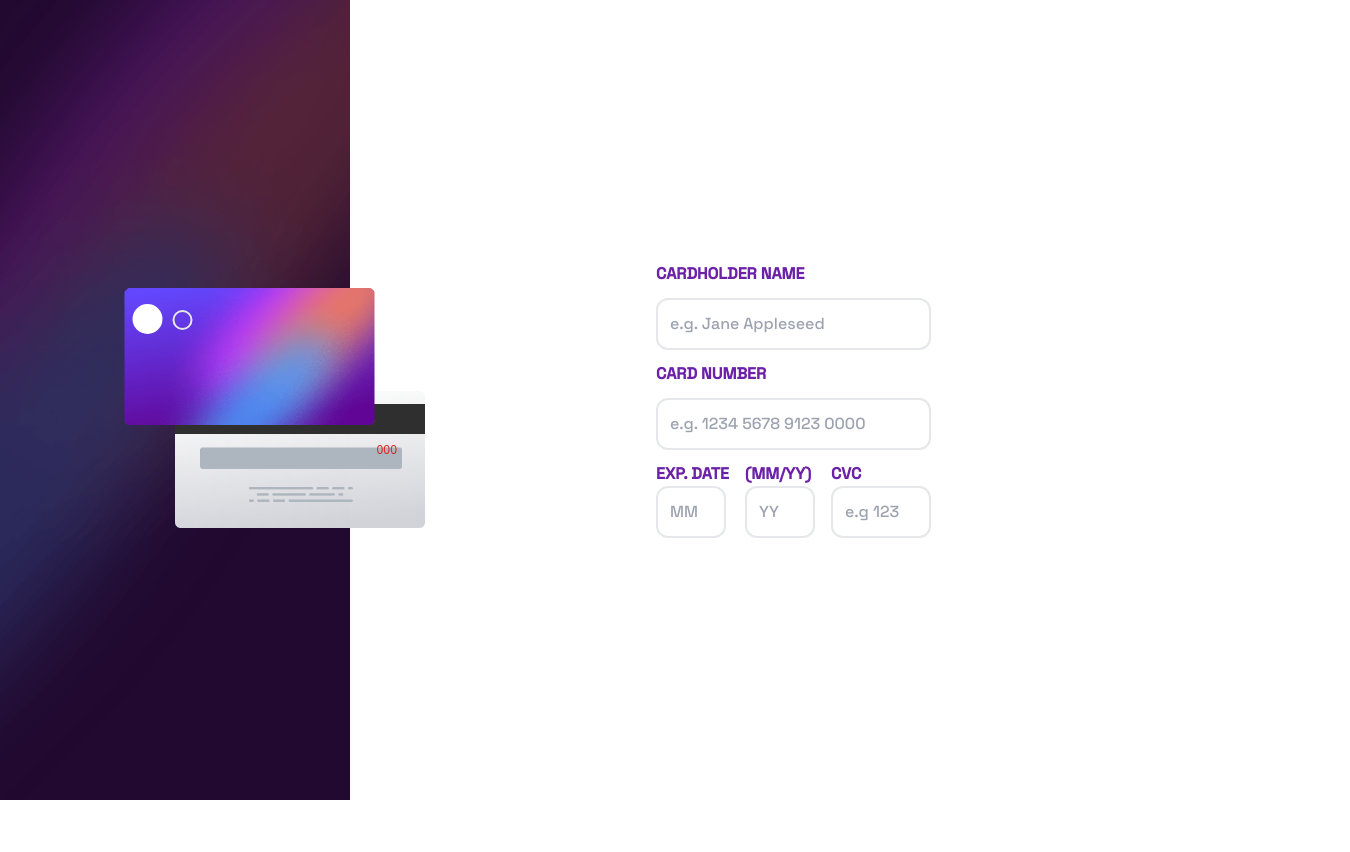
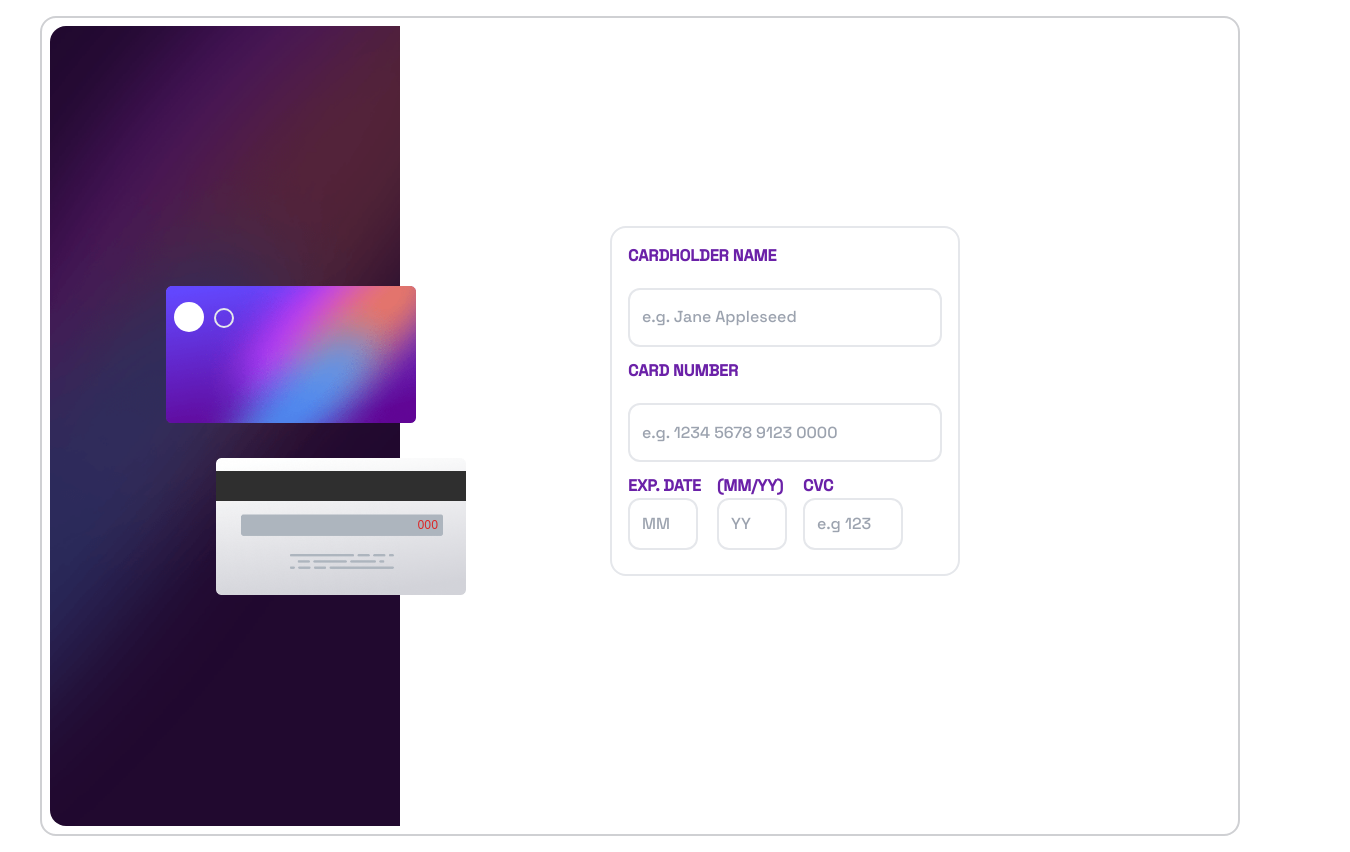
Before and after one commit to cesar-velazquez/FM5-Card-Detail, a React (Vite) app: page /login in a window 1280 px wide. Shown: the whole page, 1350 px wide, since content can reach past the window. Before the commit the page ends 800 px from the top, so only its background shows below. Built offline with nearby package versions, Linux system fonts and the light colour scheme.

Commit message:
3° commit, desing desktop

```diff
--- a/src/App.jsx
+++ b/src/App.jsx
@@ -12,7 +12,8 @@ function App() {
 
 
   return (
-    <>
+    <main className='sm:p-2 sm:max-w-[1200px]  sm:border-2 sm:border-gray-900/20
+    sm:m-auto sm:my-4 sm:rounded-2xl sm:z-10  '>
       <Routes>
 
         <Route element={<PublicRoutes userLogged={userLogged} />}>
@@ -34,7 +35,7 @@ function App() {
         </Route>
 
       </Routes>
-    </>
+    </main>
   )
 }
 
--- a/src/pages/Login.jsx
+++ b/src/pages/Login.jsx
@@ -2,37 +2,51 @@ import React from 'react'
 
 const Login = () => {
     return (
-        <main className='grid gap-20 sm:gap-0 sm:max-w-[1000px] '>
+        <main className=' ' >
+            <section className='grid gap-20 sm:gap-0 sm:max-w-[1000px]  '>
                 <section className='relative bg-[url(/images/bg-main-mobile.png)]
-            h-[23vh] bg-cover bg-no-repeat max-h-[854px]
+            h-[23vh] bg-cover bg-no-repeat
             sm:bg-[url(/images/bg-main-desktop.png)] sm:w-[35%] sm:min-h-screen
-            '>
+            sm:rounded-l-2xl'>
 
-                <div className='flex justify-center ' >
+                    <div className='flex justify-center
+                sm:flex-col-reverse
+                ' >
+                        {/* sm:bottom-64 sm:absolute sm:translate-x-1/3
+                    md:translate-x-1/2                      */}
                         <div className='flex justify-end absolute m-4
-                    sm:bottom-64 sm:absolute sm:translate-x-1/3
-                    md:translate-x-1/2
-                    ' >
+                    sm:translate-x-[10px] sm:translate-y-[500px]
+                    md:translate-x-[150px] md:translate-y-[500px] ' >
                             <img className=' w-[75%] max-w-[300px] sm:w-[250px] ' src="/images/bg-card-back.png" alt="Card Back" />
-                        <p className='absolute text-red-600 top-[3.2rem] right-7 text-xs  '>000</p>
+                            <p className='absolute text-red-600 top-[3.2rem] right-7 text-xs
+                        sm:top-[3.7rem]'>000</p>
                         </div>
+                        {/*                     sm:top-48 sm:translate-x-1/5
+                    md:translate-x-1/4 */}
                         <div className=' flex justify-start absolute pl-4 mt-[6rem]
-                    sm:top-48 sm:translate-x-1/5
-                    md:translate-x-1/4
+                    sm:translate-x-[-20px] sm:translate-y-[280px]
+                    md:translate-x-[100px] md:translate-y-[280px]
                     ' >
                             <img className='w-[75%] max-w-[300px] sm:w-[250px]   ' src="/images/bg-card-front.png" alt="Card Back" />
                             <div className='bg-transparent border-2 absolute top-[1.4rem] left-16
-                w-[20px] aspect-square rounded-full ' ></div>
+                w-[20px] aspect-square rounded-full
+                ' ></div>
                             <div className='bg-white absolute top-4 left-6
-                w-[30px] aspect-square rounded-full'></div>
+                w-[30px] aspect-square rounded-full
+                '></div>
                         </div>
                     </div>
                 </section>
-
-            <section className='font-Grotes '>
-                <form className='grid gap-3 p-4 max-w-[400px] m-auto
-                sm:absolute sm:flex sm:justify-center sm:top-0 sm:flex-col
-                sm:left-[50%] sm:bottom-0 sm:max-w-[700px] ' >
+                {/* SECCIÓN DEL FORMULARIO */}
+                <section className=' font-Grotes
+            sm:translate-x-[300px] sm:h-[0px]
+            sm:-translate-y-[600px] '>
+                    {/* sm:absolute sm:flex sm:justify-center sm:top-0 sm:flex-col
+                sm:left-[50%] sm:bottom-0 sm:w-[min(100%,_450px)] */}
+                    <form className='grid gap-3 p-4 w-[min(100%,_350px)]
+                aspect-square m-auto
+                sm:border-2 sm:ml-[1%] sm:rounded-2xl
+                md:mr-[39%] md:m-auto' >
                         <label className='font-bold text-purple-800 ' >CARDHOLDER NAME</label>
                         <input
                             className='outline-none border-2 p-3 rounded-xl '
@@ -72,6 +86,7 @@ const Login = () => {
                         </div>
                     </form>
                 </section>
+            </section>
         </main>
     )
 }
```
Lines whose indentation alone changed are shown as unchanged.
